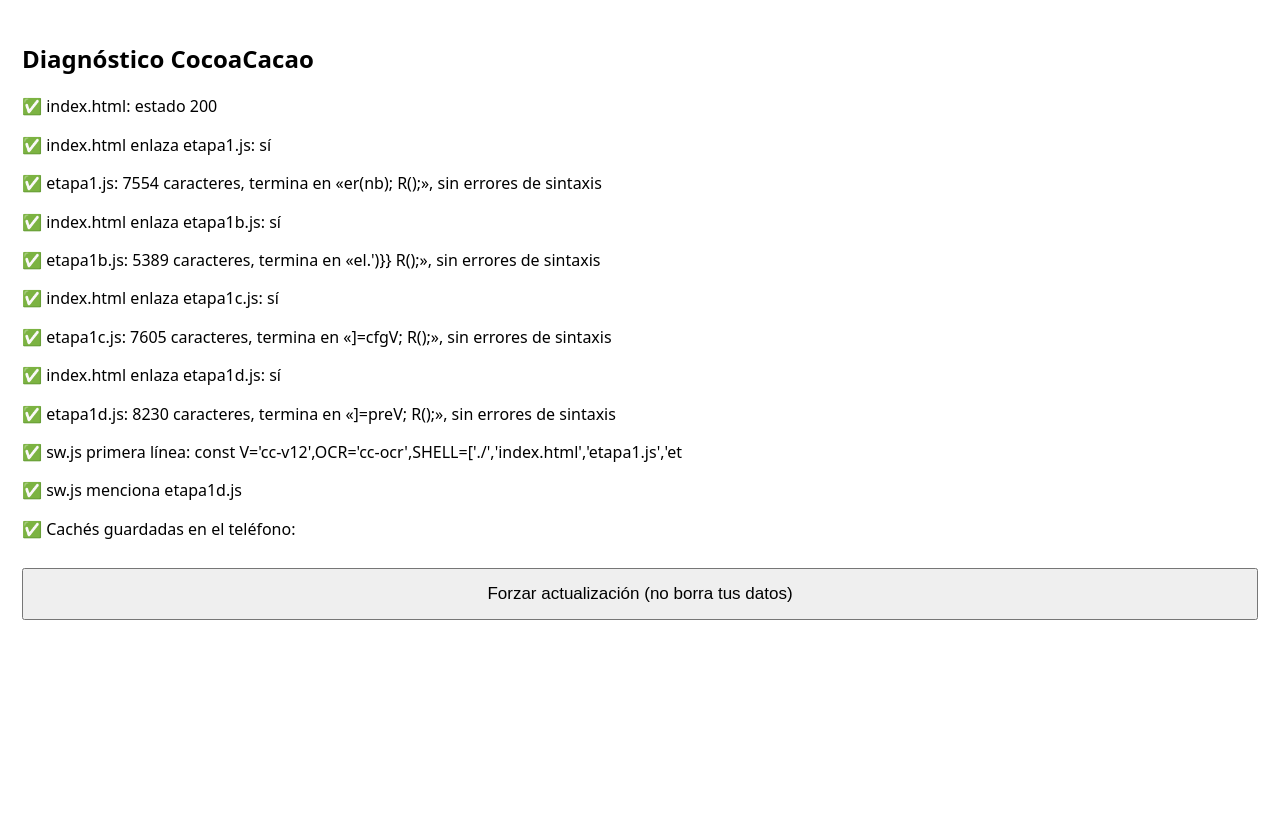
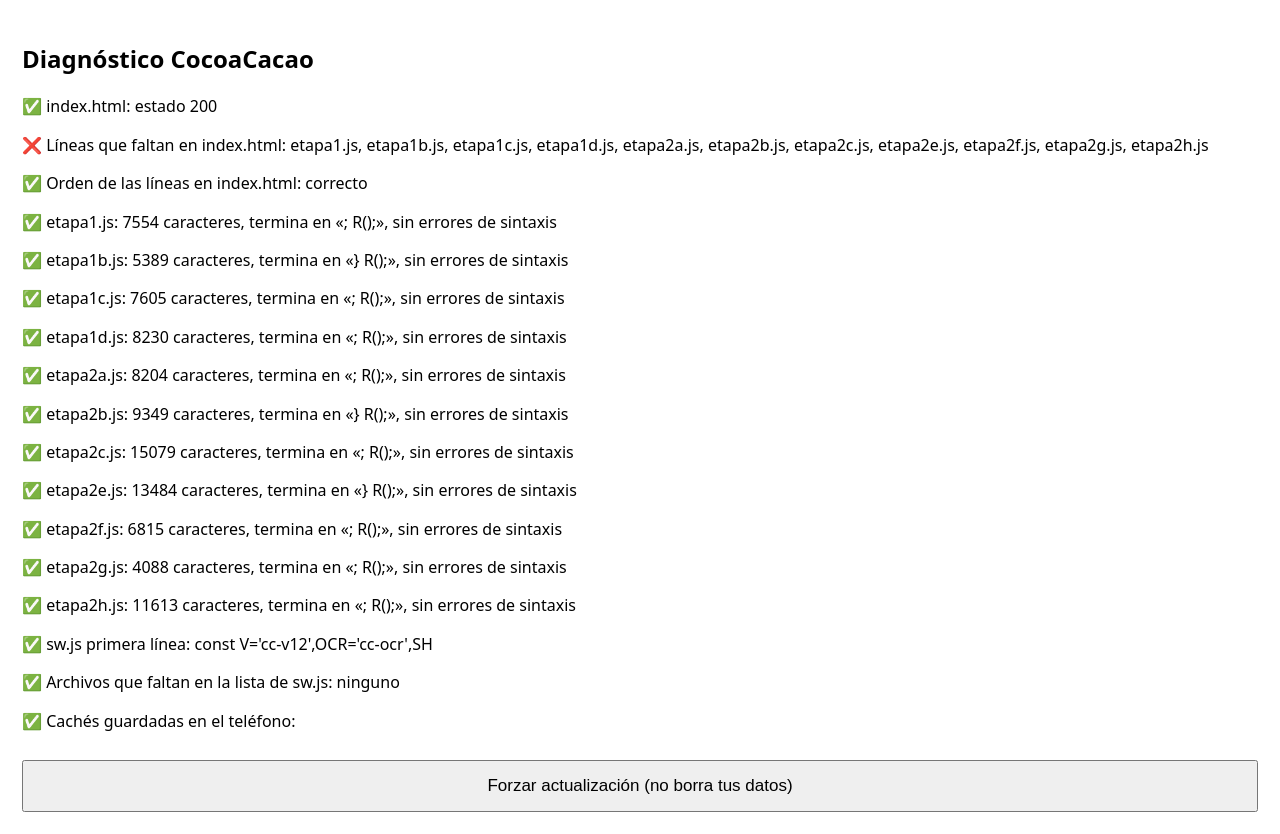
Before and after one commit to Rootsa420/cocoacacao, a plain HTML site: page diagnostico.html in a window 1280 px wide. Before the commit the page ends 800 px from the top, so only its background shows below. Drawn offline with Linux system fonts and the light colour scheme.

Commit message:
Update diagnostico.html

```diff
--- a/diagnostico.html
+++ b/diagnostico.html
@@ -9,21 +9,26 @@ document.getElementById('fz').onclick=async()=>{try{for(const k of await caches.
 const o=document.getElementById('o');let h='';
 const add=(ok,t)=>{h+='<p>'+(ok?'✅ ':'❌ ')+t+'</p>';o.innerHTML=h};
 const get=async u=>{try{const r=await fetch(u+'?t='+Date.now(),{cache:'no-store'});return{s:r.status,t:r.ok?await r.text():''}}catch(e){return{s:'sin conexión',t:''}}};
+const need=['etapa1.js','etapa1b.js','etapa1c.js','etapa1d.js','etapa2a.js','etapa2b.js','etapa2c.js','etapa2e.js','etapa2f.js','etapa2g.js','etapa2h.js'];
 const idx=await get('index.html');
 add(idx.s==200,'index.html: estado '+idx.s);
-for(const f of ['etapa1.js','etapa1b.js','etapa1c.js','etapa1d.js']){
- const linked=idx.t.includes('src="'+f+'"');
- add(linked,'index.html enlaza '+f+': '+(linked?'sí':'NO, falta esa línea'));
+const linked=[...idx.t.matchAll(/<script src="([^"]+)"/g)].map(m=>m[1]);
+const nolink=need.filter(f=>!linked.includes(f));
+add(!nolink.length,'Líneas que faltan en index.html: '+(nolink.join(', ')||'ninguna'));
+add(linked.join()==need.filter(f=>linked.includes(f)).join(),'Orden de las líneas en index.html: '+(linked.join()==need.filter(f=>linked.includes(f)).join()?'correcto':'incorrecto, deben ir en el orden de la lista'));
+for(const f of need){
  const r=await get(f);
- if(r.s!=200){add(false,f+': no existe (estado '+r.s+')');continue}
- let sin='sin errores de sintaxis',ok=true;
- try{new Function(r.t)}catch(e){ok=false;sin='ERROR de sintaxis: '+e.message}
- const fin=r.t.trim().slice(-12).replace(/</g,'&lt;');
- add(ok,f+': '+r.t.length+' caracteres, termina en «'+fin+'», '+sin);
+ if(r.s!=200){add(false,f+': NO EXISTE en el repositorio (estado '+r.s+')');continue}
+ let ok=true,m='sin errores de sintaxis';
+ try{new Function(r.t)}catch(e){ok=false;m='ERROR de sintaxis: '+e.message}
+ add(ok,f+': '+r.t.length+' caracteres, termina en «'+r.t.trim().slice(-6).replace(/</g,'&lt;')+'», '+m);
 }
 const sw=await get('sw.js');
-add(sw.s==200,'sw.js primera línea: '+sw.t.split('\n')[0].slice(0,70));
-add(sw.t.includes('etapa1d.js'),'sw.js menciona etapa1d.js');
+add(sw.s==200,'sw.js primera línea: '+sw.t.split('\n')[0].slice(0,32));
+const m=sw.t.match(/SHELL=\[([^\]]*)\]/),shell=m?[...m[1].matchAll(/'([^']+)'/g)].map(x=>x[1]).filter(x=>x!='./'):[];
+const sf=need.filter(f=>!shell.includes(f));
+add(!sf.length,'Archivos que faltan en la lista de sw.js: '+(sf.join(', ')||'ninguno'));
+for(const f of shell){const r=await get(f);if(r.s!=200)add(false,'sw.js pide '+f+' pero no existe: la actualización se cancela')}
 try{add(true,'Cachés guardadas en el teléfono: '+(await caches.keys()).join(', '))}catch(e){}
 })();
 </script></body></html>
```
